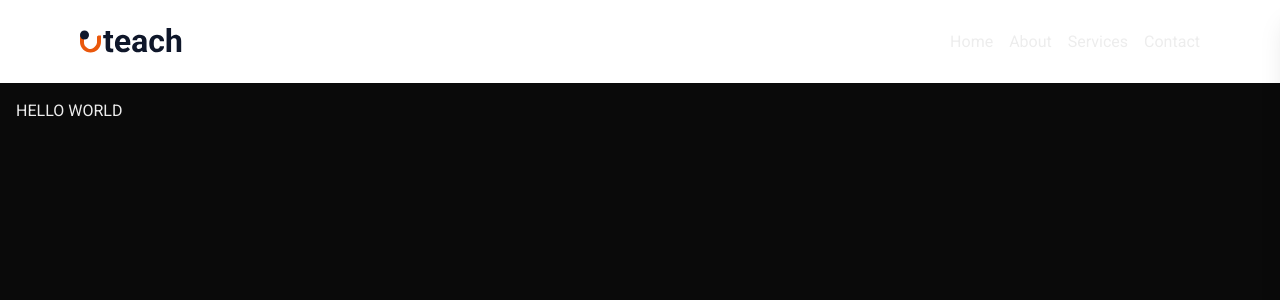
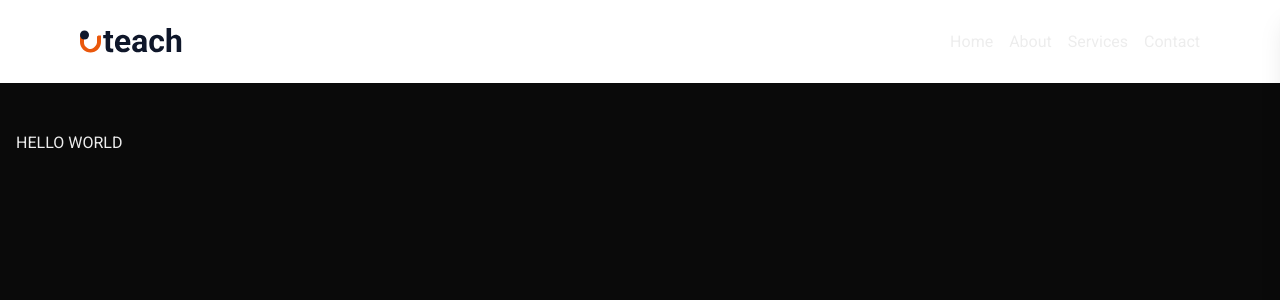
Before and after one commit to renanvcb/buzzvel-test, a Next.js app: page / in a window 1280 px wide. Shown: the top 300 px of the page. Built offline with nearby package versions, Linux system fonts and the light colour scheme.

Commit message:
feat: adjust home component spacing

```diff
--- a/src/app/page.tsx
+++ b/src/app/page.tsx
@@ -1,6 +1,6 @@
 export default function Home() {
   return (
-    <div className="p-4">
+    <div className="py-12 px-4">
       <h1>HELLO WORLD</h1>
     </div>
   );
```
